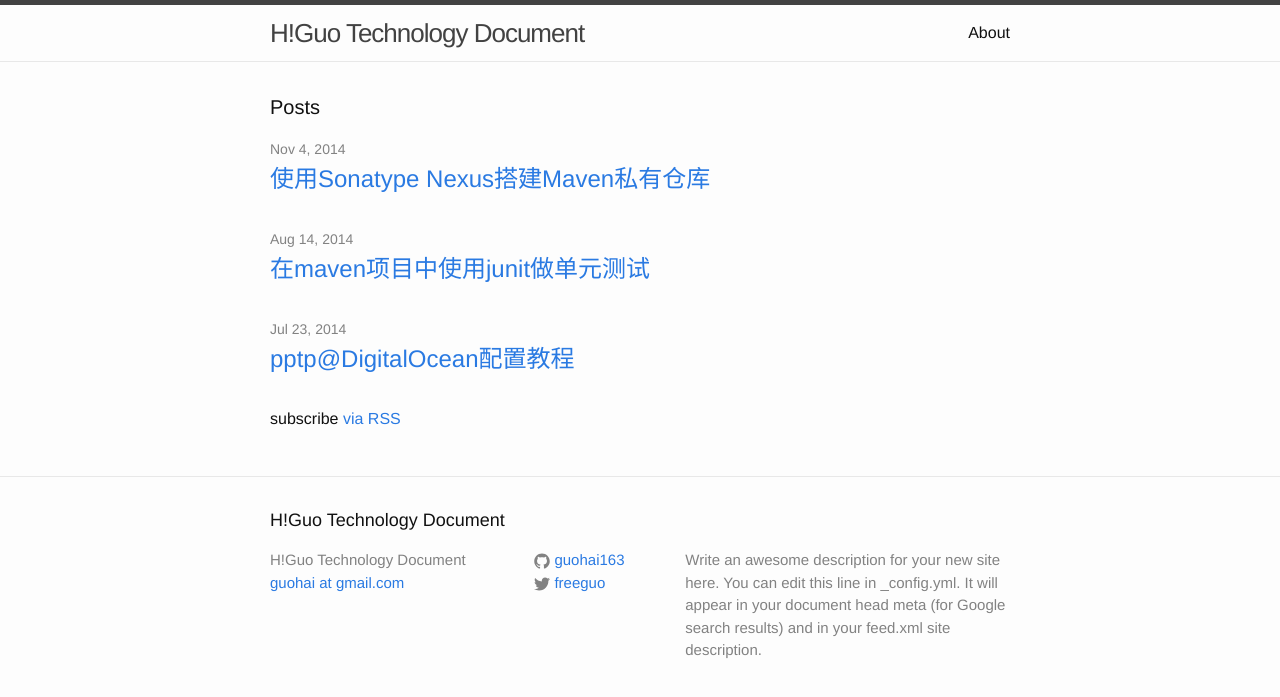
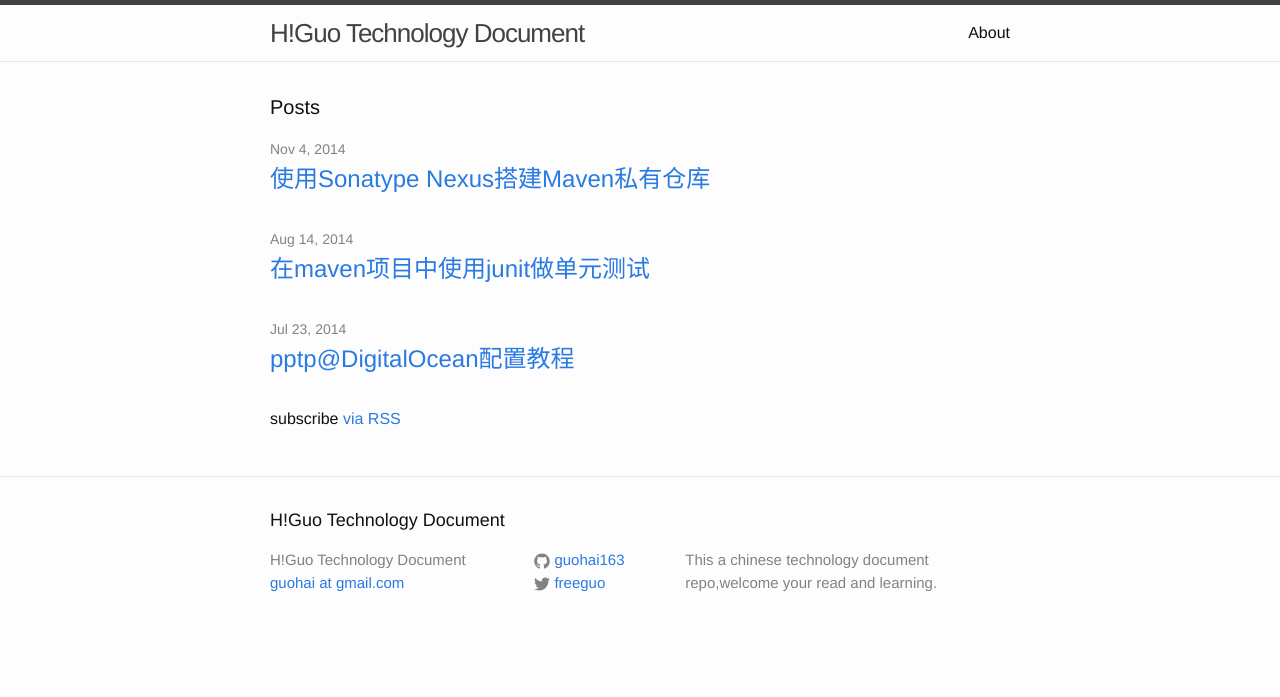
Before and after one commit to guohai163/guohai163.github.io, a Jekyll site: the page built from index.html, in a window 1280 px wide. Shown: the top 697 px of the page. Built offline with Jekyll 4.4.1, drawn with Linux system fonts in a browser that asks for light colours.

Commit message:
change config.xml
Signed-off-by: guohai <guohai@gmail.com>

```diff
--- a/_config.yml
+++ b/_config.yml
@@ -2,9 +2,7 @@
 title: H!Guo Technology Document
 email: guohai at gmail.com
 description: > # this means to ignore newlines until "baseurl:"
-  Write an awesome description for your new site here. You can edit this
-  line in _config.yml. It will appear in your document head meta (for
-  Google search results) and in your feed.xml site description.
+  This a chinese technology document repo,welcome your read and learning.
 baseurl: "" # the subpath of your site, e.g. /blog/
 url: "http://guohai.org" # the base hostname & protocol for your site
 twitter_username: freeguo
```
